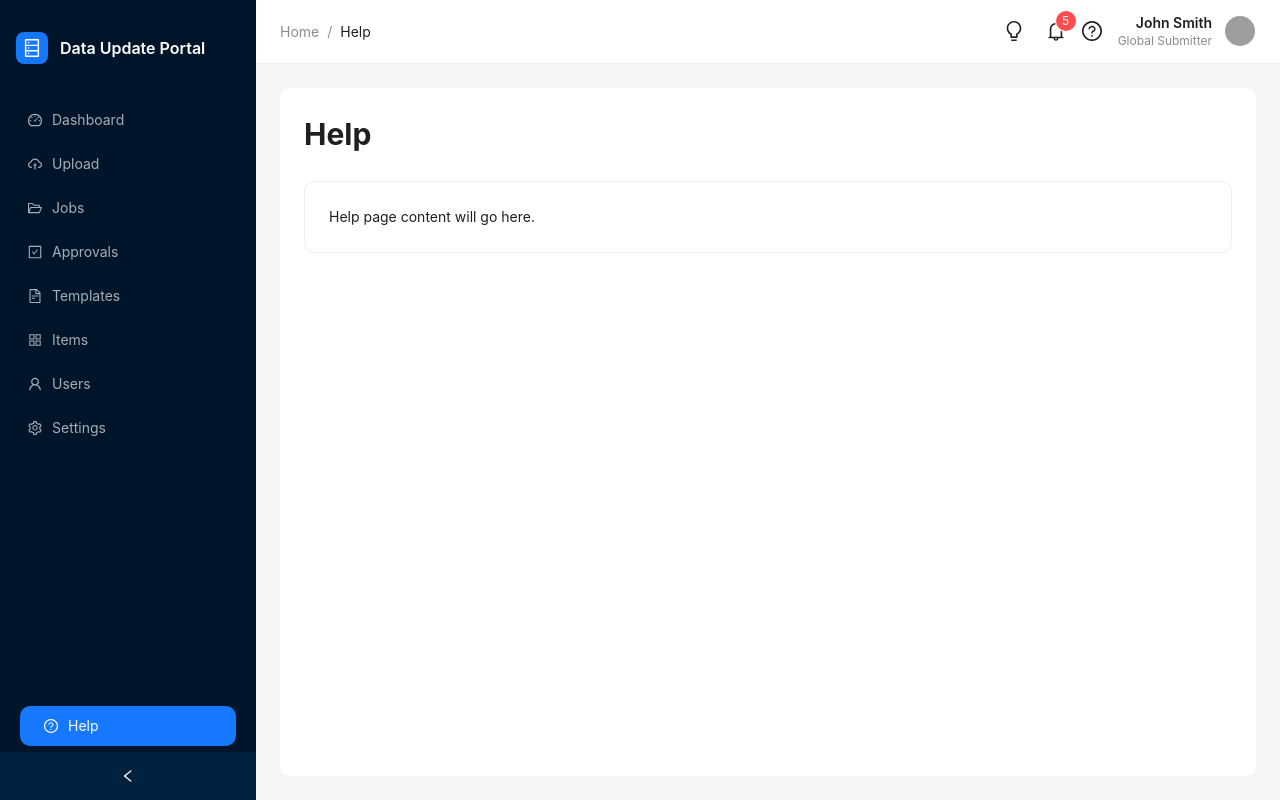
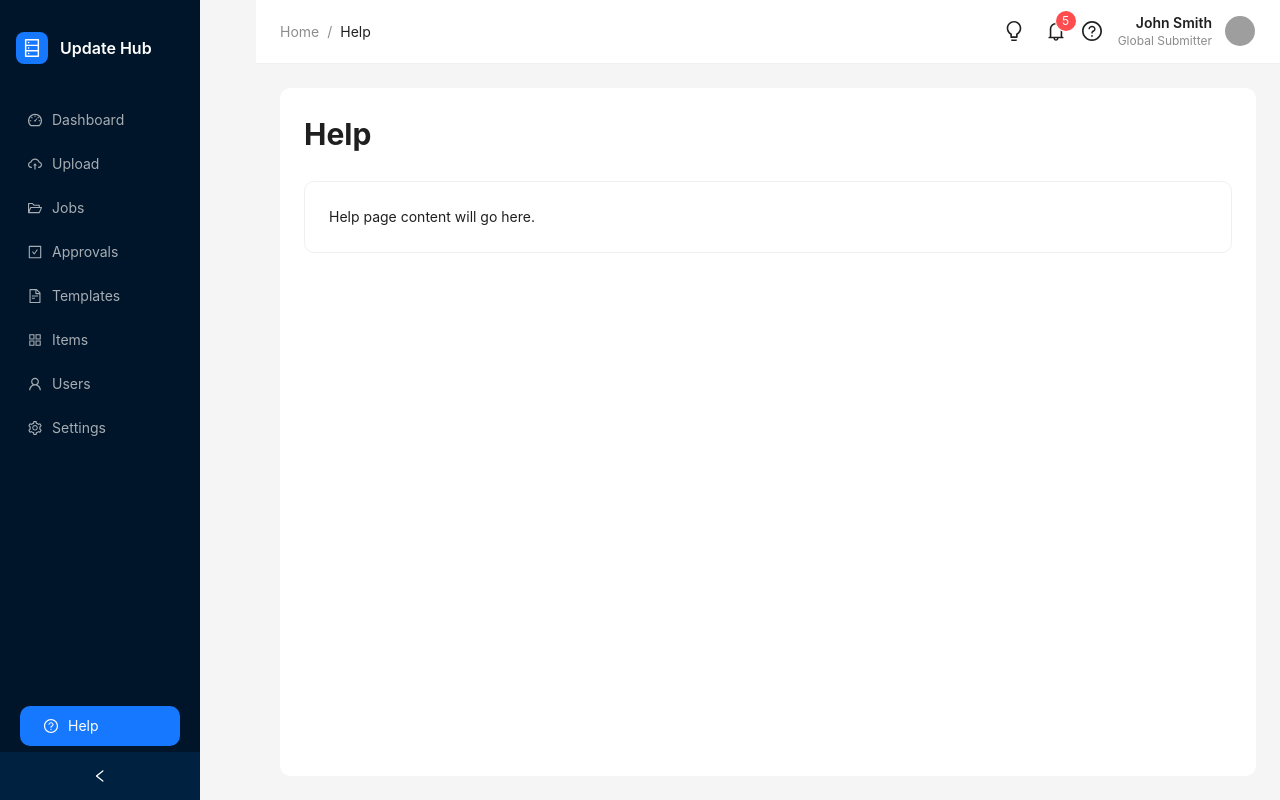
Before and after one commit to juancdejesus/next-app, a Next.js app in the folder client/: page /help in a window 1280 px wide. Built offline with nearby package versions, Linux system fonts and the light colour scheme; grey boxes are pictures that could not be loaded; what @ant-design/nextjs-registry would draw is missing.

Commit message:
React 19 and minor adjustments

```diff
--- a/client/app/components/AppLayout.tsx
+++ b/client/app/components/AppLayout.tsx
@@ -1,4 +1,6 @@
 'use client';
+import '@ant-design/v5-patch-for-react-19';
+
 
 import { useState, useEffect } from 'react';
 import { usePathname, useRouter } from 'next/navigation';
@@ -187,7 +189,7 @@ export default function AppLayout({ children }: AppLayoutProps) {
         collapsed={collapsed}
         onCollapse={(value) => setCollapsed(value)}
         theme="dark"
-        width={256}
+        width={200}
         style={{
           overflow: 'auto',
           height: '100vh',
@@ -270,6 +272,7 @@ export default function AppLayout({ children }: AppLayoutProps) {
             alignItems: 'center',
             justifyContent: 'space-between',
             borderBottom: '1px solid #f0f0f0',
+
           }}
         >
           <Breadcrumb
@@ -281,8 +284,9 @@ export default function AppLayout({ children }: AppLayoutProps) {
                 title: t(getPageTitleKey(pathname)),
               },
             ]}
+            style={{cursor: 'pointer', userSelect: 'none' }}
           />
-          <div style={{ display: 'flex', alignItems: 'center', gap: 16 }}>
+          <div style={{ display: 'flex', alignItems: 'center', gap: 16, userSelect: 'none', }}>
             <ThemeToggle />
             <Badge count={5}>
               <BellOutlined style={{ fontSize: 20, cursor: 'pointer' }} />
--- a/client/app/i18n/locales/en.json
+++ b/client/app/i18n/locales/en.json
@@ -1,6 +1,6 @@
 {
   "app": {
-    "name": "Data Update Portal"
+    "name": "Update Hub"
   },
   "menu": {
     "dashboard": "Dashboard",
--- a/client/app/layout.tsx
+++ b/client/app/layout.tsx
@@ -4,7 +4,7 @@ import { ThemeProvider } from "./context/ThemeContext";
 import "./globals.css";
 
 export const metadata: Metadata = {
-  title: "Data Update Portal",
+  title: "Update Hub",
   description: "Enterprise SaaS Data Management Platform",
 };
 
```
Also changed, not shown: client/package.json (+5 -4 lines), 1 other file (tests, documents, lock files or other folders).
